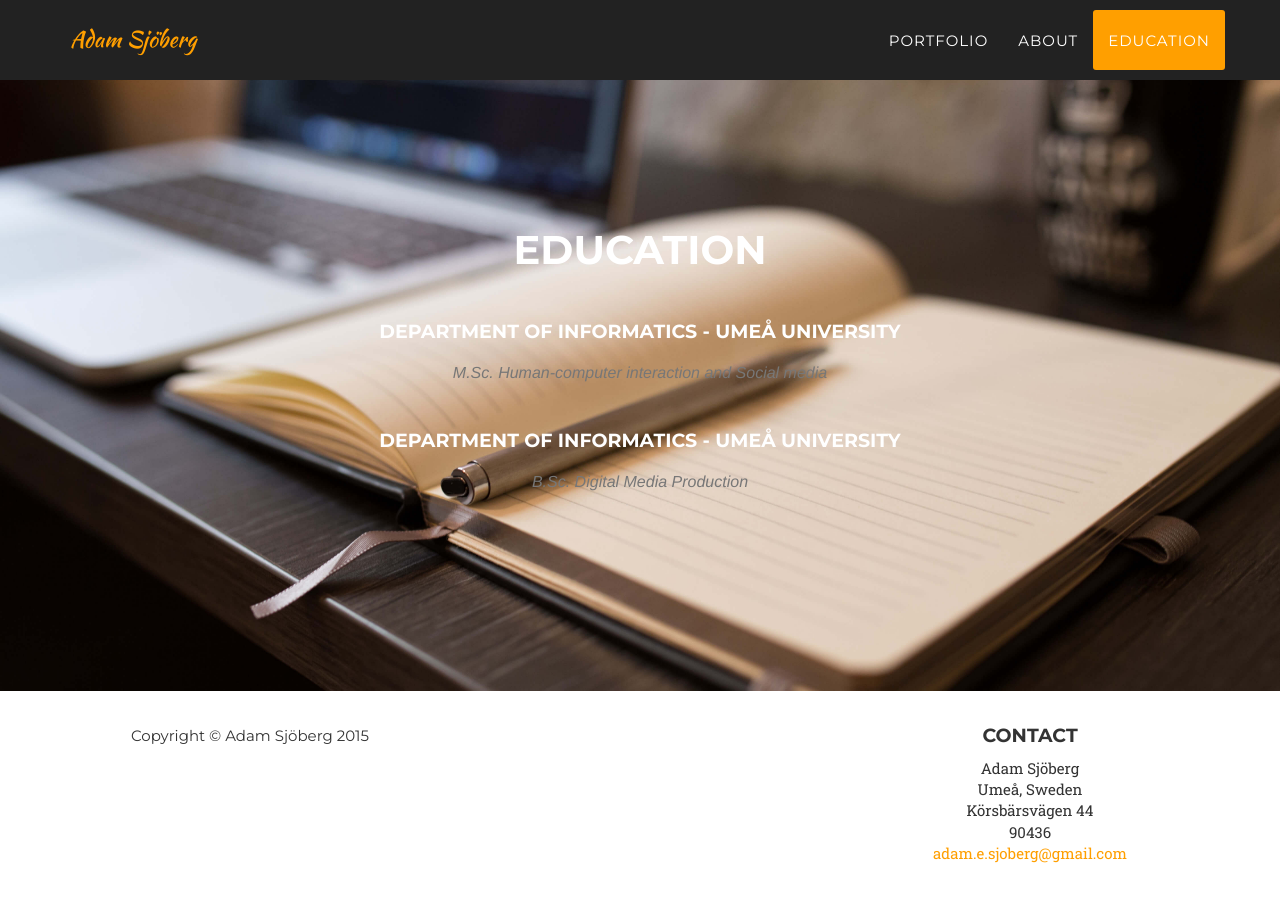
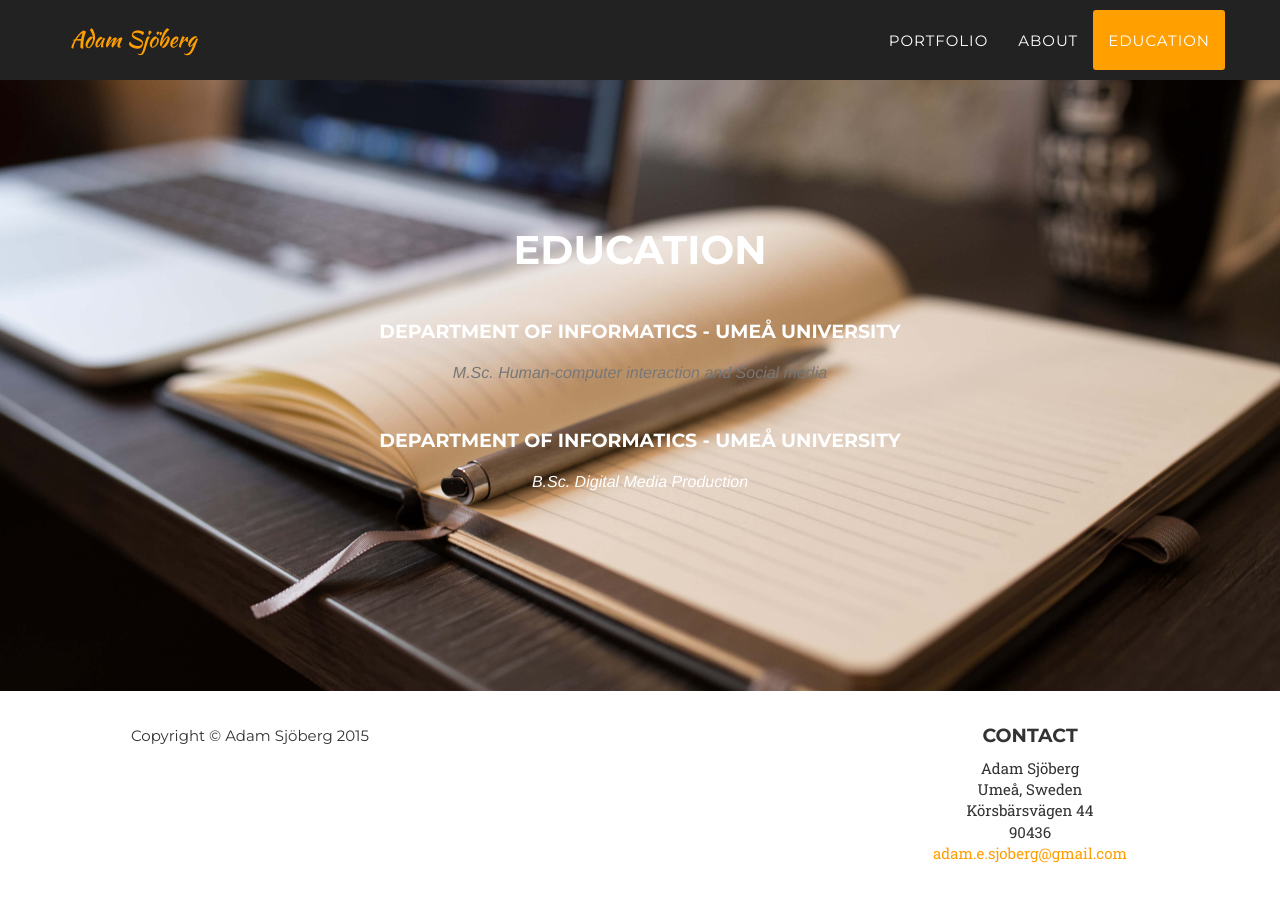
Before and after one commit to Adamsjoberg/Adamsjoberg.github.io, a Jekyll site: the page built from index.html, in a window 1280 px wide and 900 px high, scrolled down 3395 px. Built offline with Jekyll 4.4.1, drawn with Linux system fonts in a browser that asks for light colours; some web fonts are replaced.

Commit message:
education text class

```diff
--- a/_includes/team.html
+++ b/_includes/team.html
@@ -10,7 +10,7 @@
                     </div>
                     <div class="degree-text">
                     <h4>Department of Informatics - Umeå University</h4>
-                    <h3 class="section-subheading text-muted">B.Sc. Digital Media Production</h3>
+                    <h3 class="section-subheading education-text">B.Sc. Digital Media Production</h3>
                   </div>
                 </div>
             </div>
```
